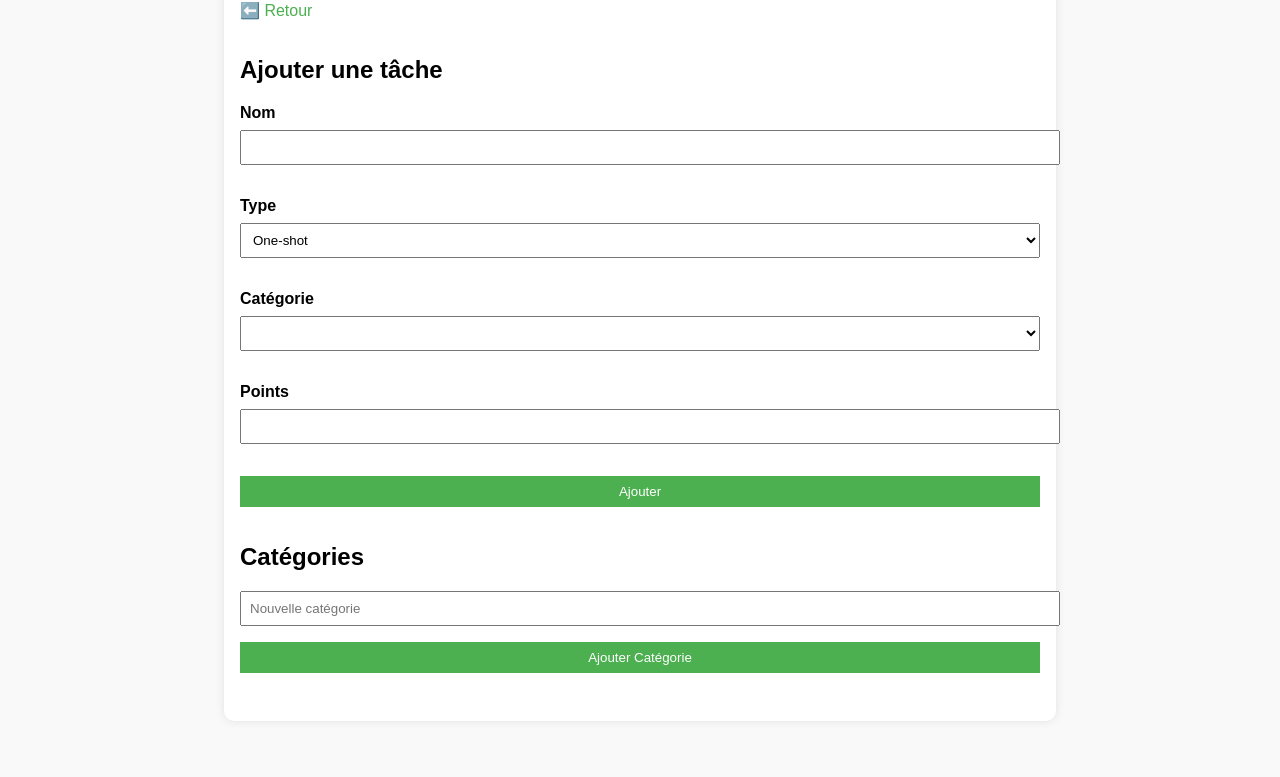
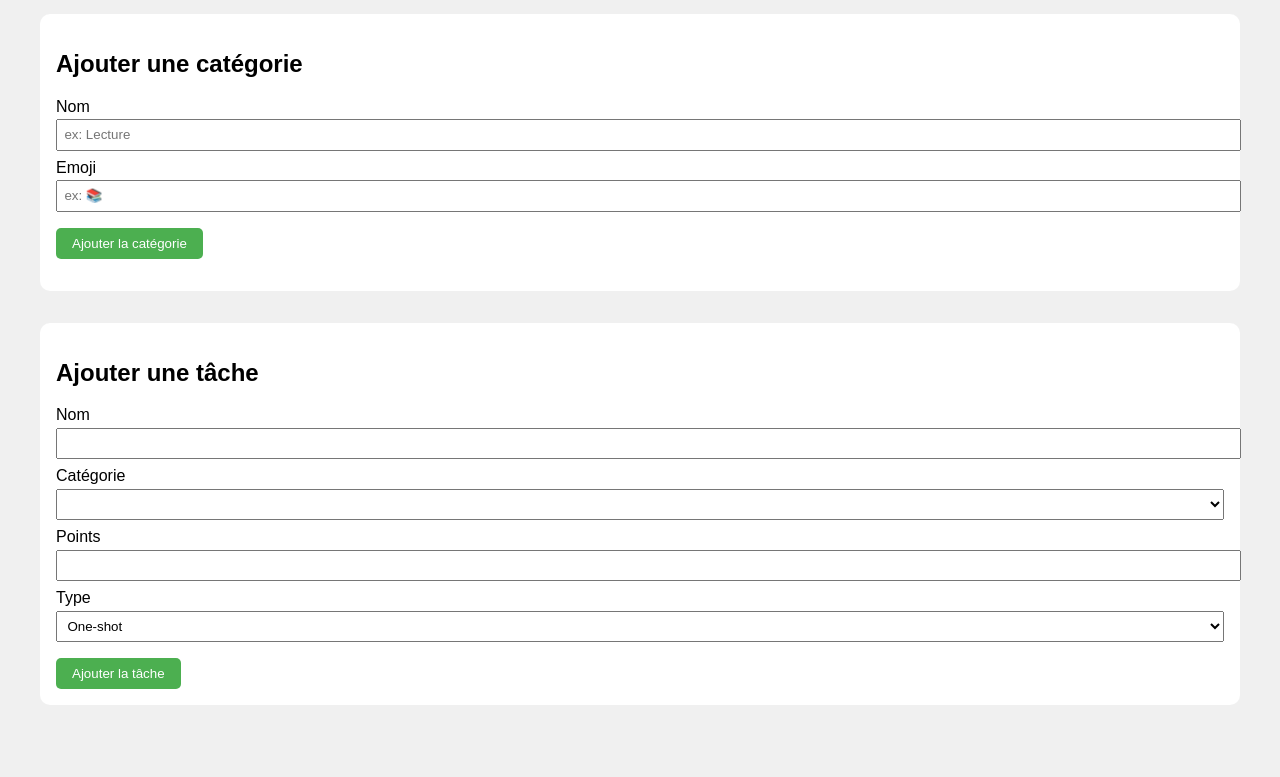
Before and after one commit to ClemTheKey/todo, a plain HTML site: page settings.html in a window 1280 px wide. Shown: the part 107-884 px from the top of the page. Before the commit the page ends 860 px from the top, so only its background shows below. Drawn offline with Linux system fonts and the light colour scheme.

Commit message:
Add files via upload

```diff
--- a/settings.html
+++ b/settings.html
@@ -3,113 +3,101 @@
 <html lang="fr">
 <head>
   <meta charset="UTF-8" />
-  <meta name="viewport" content="width=device-width, initial-scale=1.0" />
-  <title>Réglages v3.2</title>
+  <meta name="viewport" content="width=device-width, initial-scale=1.0"/>
+  <title>Réglages</title>
   <style>
-    body { font-family: Arial, sans-serif; margin: 0; background: #f9f9f9; }
-    header { background: #4CAF50; color: white; padding: 1rem; text-align: center; font-size: 1.5rem; }
-    .container { max-width: 800px; margin: 2rem auto; background: white; padding: 1rem; border-radius: 10px; box-shadow: 0 0 10px rgba(0,0,0,0.1); }
-    .form-group { margin-bottom: 1rem; }
-    label { display: block; font-weight: bold; margin-bottom: 0.5rem; }
-    input, select, button { padding: 0.5rem; margin-bottom: 1rem; width: 100%; }
-    button { background: #4CAF50; color: white; border: none; cursor: pointer; }
-    a { text-decoration: none; color: #4CAF50; display: inline-block; margin-bottom: 1rem; }
+    body { font-family: Arial, sans-serif; background: #f0f0f0; padding: 2rem; }
+    h1 { color: #4CAF50; }
+    .section { background: white; padding: 1rem; border-radius: 10px; margin-bottom: 2rem; }
+    label { display: block; margin-top: 0.5rem; }
+    input, select { padding: 0.4rem; width: 100%; margin-top: 0.2rem; }
+    button { margin-top: 1rem; padding: 0.5rem 1rem; background: #4CAF50; color: white; border: none; border-radius: 5px; cursor: pointer; }
+    ul { list-style: none; padding-left: 0; }
+    li { padding: 0.3rem 0; display: flex; justify-content: space-between; }
   </style>
 </head>
 <body>
-  <header>Réglages <span style="font-size:0.8rem;">(v3.2)</span></header>
-  <div class="container">
-    <a href="index.html">⬅️ Retour</a>
+  <h1>⚙️ Réglages</h1>
 
+  <div class="section">
+    <h2>Ajouter une catégorie</h2>
+    <label>Nom</label>
+    <input type="text" id="catName" placeholder="ex: Lecture" />
+    <label>Emoji</label>
+    <input type="text" id="catEmoji" placeholder="ex: 📚" />
+    <button onclick="addCategory()">Ajouter la catégorie</button>
+    <ul id="categoryList"></ul>
+  </div>
+
+  <div class="section">
     <h2>Ajouter une tâche</h2>
-    <div class="form-group">
     <label>Nom</label>
     <input type="text" id="taskName" />
-    </div>
-    <div class="form-group">
+    <label>Catégorie</label>
+    <select id="taskCategory"></select>
+    <label>Points</label>
+    <input type="number" id="taskPoints" />
     <label>Type</label>
     <select id="taskType">
       <option value="one-shot">One-shot</option>
       <option value="daily">Quotidienne</option>
       <option value="weekly">Hebdomadaire</option>
-        <option value="3-days">Tous les 3 jours</option>
+      <option value="3days">Tous les 3 jours</option>
     </select>
-    </div>
-    <div class="form-group">
-      <label>Catégorie</label>
-      <select id="taskCategory"></select>
-    </div>
-    <div class="form-group">
-      <label>Points</label>
-      <input type="number" id="taskPoints" />
-    </div>
-    <button onclick="addTask()">Ajouter</button>
-
-    <h2>Catégories</h2>
-    <div class="form-group">
-      <input type="text" id="newCategory" placeholder="Nouvelle catégorie" />
-      <button onclick="addCategory()">Ajouter Catégorie</button>
-    </div>
-    <ul id="categoryList"></ul>
+    <button onclick="addTask()">Ajouter la tâche</button>
   </div>
 
   <script>
-    let tasks = JSON.parse(localStorage.getItem('tasks')) || [];
-    let categories = JSON.parse(localStorage.getItem('categories')) || [];
+    const catListEl = document.getElementById("categoryList");
+    const catSelect = document.getElementById("taskCategory");
 
-    function addTask() {
-      const name = document.getElementById('taskName').value;
-      const type = document.getElementById('taskType').value;
-      const category = document.getElementById('taskCategory').value;
-      const points = parseInt(document.getElementById('taskPoints').value);
-      if (!name || !category || isNaN(points)) return alert("Tous les champs sont requis.");
+    let categories = JSON.parse(localStorage.getItem("categories")) || [];
+    let tasks = JSON.parse(localStorage.getItem("tasks")) || [];
 
-      tasks.push({ name, type, category, points, done: false });
-      localStorage.setItem('tasks', JSON.stringify(tasks));
-      alert("Tâche ajoutée ✅");
+    function renderCategories() {
+      catListEl.innerHTML = "";
+      catSelect.innerHTML = "";
+      categories.forEach((c, i) => {
+        const li = document.createElement("li");
+        li.textContent = `${c.emoji} ${c.name}`;
+        const del = document.createElement("button");
+        del.textContent = "Supprimer";
+        del.onclick = () => {
+          categories.splice(i, 1);
+          localStorage.setItem("categories", JSON.stringify(categories));
+          renderCategories();
+        };
+        li.appendChild(del);
+        catListEl.appendChild(li);
+
+        const opt = document.createElement("option");
+        opt.value = c.name;
+        opt.textContent = `${c.emoji} ${c.name}`;
+        catSelect.appendChild(opt);
+      });
     }
 
     function addCategory() {
-      const name = document.getElementById('newCategory').value;
-      if (!name) return;
-      categories.push(name);
-      localStorage.setItem('categories', JSON.stringify(categories));
+      const name = document.getElementById("catName").value.trim();
+      const emoji = document.getElementById("catEmoji").value.trim();
+      if (!name || !emoji) return alert("Complète les deux champs.");
+      categories.push({ name, emoji });
+      localStorage.setItem("categories", JSON.stringify(categories));
       renderCategories();
-      renderCategorySelect();
     }
 
-    function renderCategories() {
-      const list = document.getElementById('categoryList');
-      list.innerHTML = '';
-      categories.forEach((cat, i) => {
-        const li = document.createElement('li');
-        li.textContent = cat;
-        const btn = document.createElement('button');
-        btn.textContent = '❌';
-        btn.onclick = () => {
-          categories.splice(i, 1);
-          localStorage.setItem('categories', JSON.stringify(categories));
-          renderCategories();
-          renderCategorySelect();
-        };
-        li.appendChild(btn);
-        list.appendChild(li);
-      });
-    }
-
-    function renderCategorySelect() {
-      const select = document.getElementById('taskCategory');
-      select.innerHTML = '';
-      categories.forEach(cat => {
-        const option = document.createElement('option');
-        option.value = cat;
-        option.textContent = cat;
-        select.appendChild(option);
-      });
+    function addTask() {
+      const name = document.getElementById("taskName").value.trim();
+      const category = document.getElementById("taskCategory").value;
+      const points = parseInt(document.getElementById("taskPoints").value);
+      const type = document.getElementById("taskType").value;
+      if (!name || isNaN(points)) return alert("Nom et points obligatoires.");
+      tasks.push({ name, category, points, type, done: false });
+      localStorage.setItem("tasks", JSON.stringify(tasks));
+      alert("Tâche ajoutée !");
     }
 
     renderCategories();
-    renderCategorySelect();
   </script>
 </body>
 </html>
```
Also changed, not shown: history.html (+24 -23 lines). Lines whose indentation alone changed are shown as unchanged.
